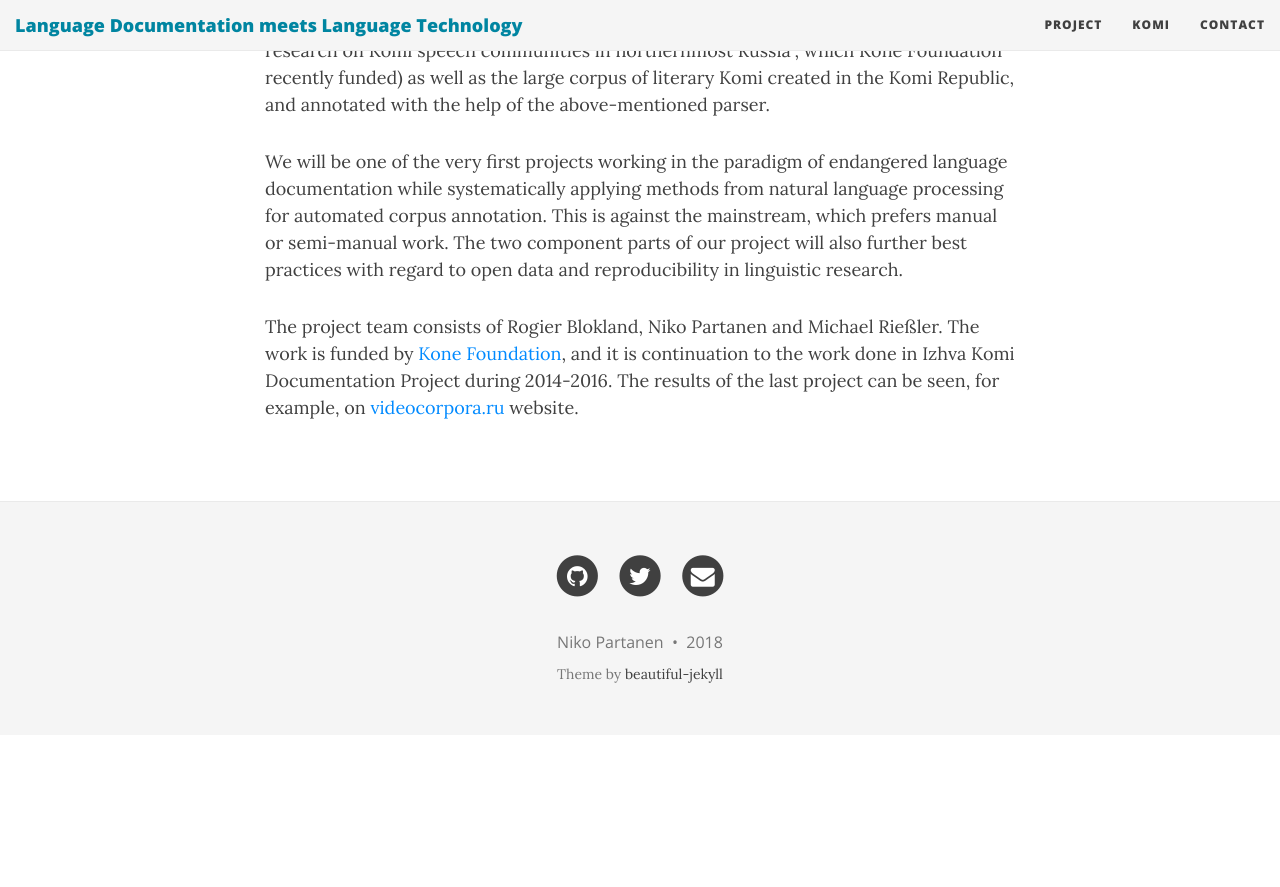
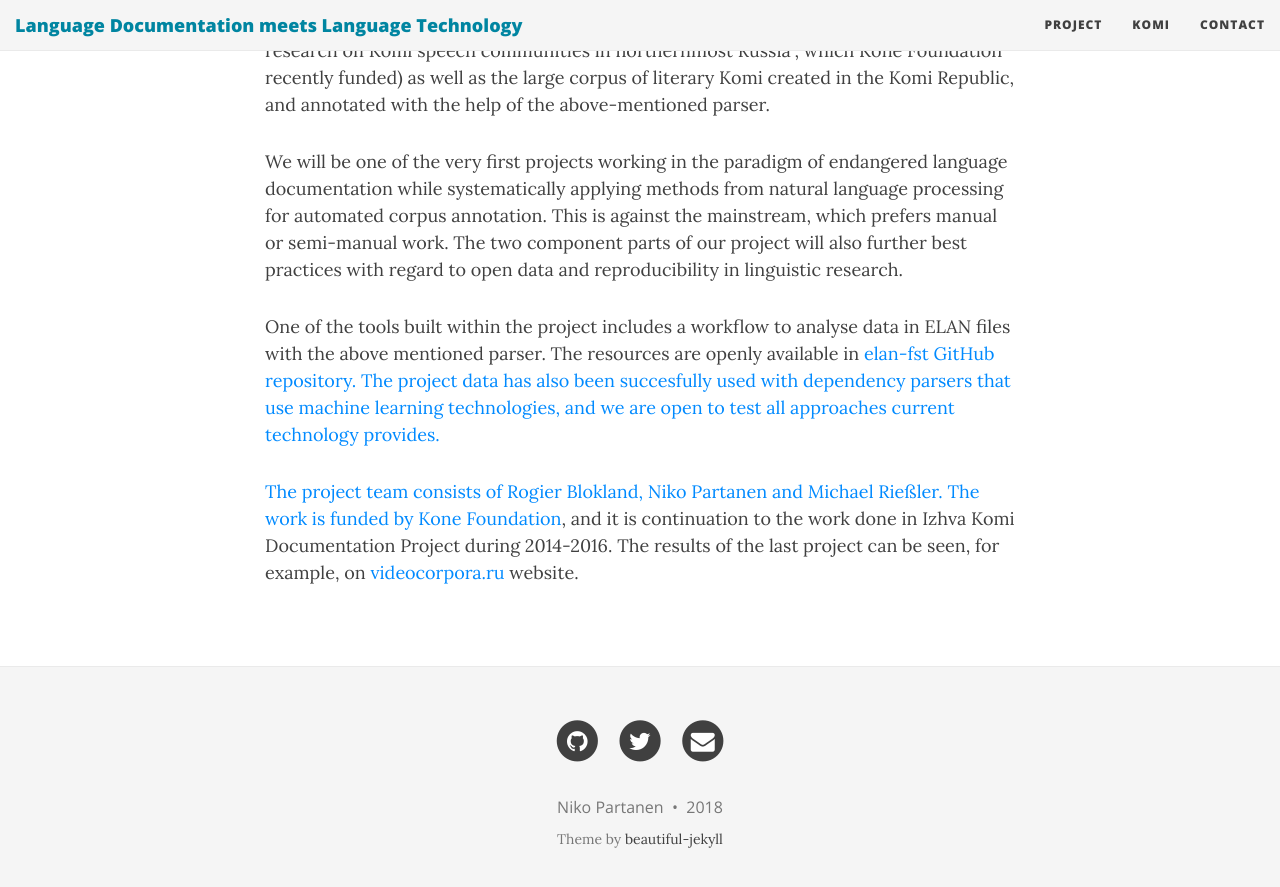
Before and after one commit to langdoc/IKDP-2, a Jekyll site: the page built from docs/index.html, in a window 1280 px wide and 900 px high, scrolled down 977 px. Shown: the top 887 px of the window. Built offline with Jekyll 4.4.1, drawn with Linux system fonts in a browser that asks for light colours; nearby versions of some CDN libraries; the list of posts is cut into pages by our own code; before the commit the page ends 1712 px from its top, so only the background shows below that.

Commit message:
just some additions

```diff
--- a/docs/index.html
+++ b/docs/index.html
@@ -11,6 +11,8 @@
 <p>The project aims to make a significant contribution to the description of Komi-Zyrian by 1) producing a full-fledged grammar parser building on previous work in the framework of Finite State Transducer Technology for morphological analysis and enriched with Constraint Grammar rules for syntactic disambiguation, and 2) creating a descriptive syntax of Komi written from a typological perspective and based on both our own corpus (created as a result of the project “Building an annotated digital corpus for future research on Komi speech communities in northernmost Russia”, which Kone Foundation recently funded) as well as the large corpus of literary Komi created in the Komi Republic, and annotated with the help of the above-mentioned parser.</p>
 
 <p>We will be one of the very first projects working in the paradigm of endangered language documentation while systematically applying methods from natural language processing for automated corpus annotation. This is against the mainstream, which prefers manual or semi-manual work. The two component parts of our project will also further best practices with regard to open data and reproducibility in linguistic research.</p>
+
+<p>One of the tools built within the project includes a workflow to analyse data in ELAN files with the above mentioned parser. The resources are openly available in <a href="https://github.com/langdoc/elan-fst">elan-fst<a> GitHub repository. The project data has also been succesfully used with dependency parsers that use machine learning technologies, and we are open to test all approaches current technology provides.</p>
 
 <p>The project team consists of Rogier Blokland, Niko Partanen and  Michael Rießler. The work is funded by <a href="http://www.koneensaatio.fi">Kone Foundation</a>, and it is continuation to the work done in Izhva Komi Documentation Project during 2014-2016. The results of the last project can be seen, for example, on <a href="http://videocorpora.ru">videocorpora.ru</a> website.</p>
 
```
